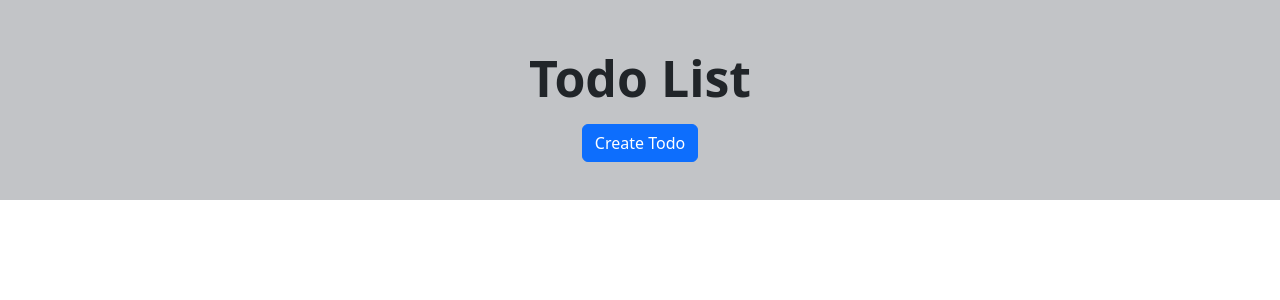
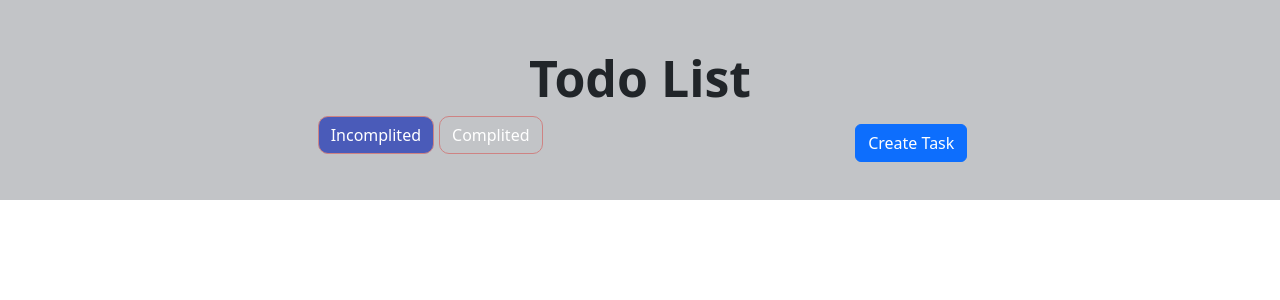
Before and after one commit to iqbalhossainmohon/todo-list, a React (Vite) app: page / in a window 1280 px wide. Shown: the top 300 px of the page. Built offline with nearby package versions, Linux system fonts and the light colour scheme.

Commit message:
local storage data add

```diff
--- a/src/App.css
+++ b/src/App.css
@@ -7,3 +7,17 @@
   font-size: 50px;
   font-weight: bold;
 }
+
+.toggleButton{
+  background-color: rgb(194, 196, 199);
+  color: white;
+  border: 1px solid rgb(206, 131, 131);
+  border-radius: 10px;
+  margin-left: 5px;
+  padding: 0.375rem 0.75rem;
+  width: fit-content;
+  cursor: pointer;
+}
+.active{
+  background-color: rgb(74, 91, 185);
+}
--- a/src/components/Modals/CreateTask.jsx
+++ b/src/components/Modals/CreateTask.jsx
@@ -2,45 +2,55 @@ import React from 'react';
 import Button from 'react-bootstrap/Button';
 import Modal from 'react-bootstrap/Modal';
 
-const CreateTask = ({ show, toggle }) => {
+const CreateTask = ({ show, toggle, save }) => {
+
+    const handleSave = (event) => {
+        event.preventDefault()
+        const taskName = event.target.taskName.value
+        const description = event.target.description.value
+        const priority = event.target.priority.value
+
+        let taskObj = {taskName, description, priority}
+        save(taskObj)
+
+        console.log(taskObj)
+    }
+
     return (
-        <Modal
-            show={show}
-            onHide={toggle}
-            backdrop="static"
-            keyboard={false}
-        >
+
+        <Modal show={show} onHide={toggle} backdrop="static" keyboard={false}>
             <Modal.Header closeButton>
                 <Modal.Title>Create Task</Modal.Title>
             </Modal.Header>
-
             <Modal.Body>
-                <form>
+                <form onSubmit={handleSave}>
                     <div className='form-group'>
                         <label>Task Name</label>
-                        <input className='form-control' type="text" />
+                        <input name='taskName' id='taskName' className='form-control' type="text"
+                        />
                     </div>
                     <div className='form-group mt-2'>
-                    <label>Description</label>
-                        <textarea className='form-control' name="" rows="3"></textarea>
+                        <label>Description</label>
+                        <textarea name='description' id='description' className='form-control' rows="3"></textarea>
                     </div>
                     <div className='form-group mt-2'>
                         <label>Priority</label>
-                        <select className="form-select">
-                            <option value="1">Low</option>
-                            <option value="2">Medium</option>
-                            <option value="3">High</option>
+                        <select className="form-select" name='priority' id='priority'>
+                            <option value="Low">Low</option>
+                            <option value="Medium">Medium</option>
+                            <option value="High">High</option>
                         </select>
                     </div>
+
+                    <Modal.Footer>
+                        <Button type='submit' variant="primary" >Create</Button>
+                        <Button variant="secondary" onClick={toggle}>
+                            Close
+                        </Button>
+                    </Modal.Footer>
                 </form>
             </Modal.Body>
 
-            <Modal.Footer>
-                <Button variant="primary">Create</Button>
-                <Button variant="secondary" onClick={toggle}>
-                    Close
-                </Button>
-            </Modal.Footer>
         </Modal>
     );
 };
--- a/src/components/TodoList.jsx
+++ b/src/components/TodoList.jsx
@@ -4,21 +4,45 @@ import CreateTask from './Modals/CreateTask';
 const TodoList = () => {
 
     const [show, setShow] = useState(false);
-    const toggle =()=>{
+    const [isComplited, setIsComplited] = useState(false);
+    const [taskList, setTaskList] = useState([])
+
+    const toggle = () => {
         setShow(!show);
+    }
+
+    const saveTask = (taskObj)=>{
+        let tempList = taskList
+        tempList.push(taskObj)
+        localStorage.setItem("Task-List", JSON.stringify(tempList))
+        setTaskList(tempList)
+        setShow(false)
     }
 
     return (
         <>
             <div className='header text-center pt-5'>
                 <h1 className='header-title'>Todo List</h1>
-                <button onClick={()=>setShow(true)} className='btn btn-primary mt-2'>Create Todo</button>
+
+                <div className='d-flex justify-content-evenly mt-2'>
+                    <div className=''>
+                        <button className={`toggleButton ${isComplited === false && 'active'}`} onClick={() => setIsComplited(false)}>Incomplited</button>
+                        <button className={`toggleButton ${isComplited === true && 'active'}`} onClick={() => setIsComplited(true)}>Complited</button>
+                    </div>
+
+                    <div>
+                        <button onClick={() => setShow(true)} className='btn btn-primary mt-2'>Create Task</button>
+                    </div>
+                </div>
             </div>
 
             <div className='task-container'>
 
+                {/* <-- to-do list card -->   */}
+                {taskList.map((obj)=> <li>{obj.taskName}</li>)}
+
             </div>
-            <CreateTask show={show} toggle={toggle} />
+            <CreateTask show={show} setShow={setShow} toggle={toggle} save={saveTask} />
         </>
     );
 };
```
